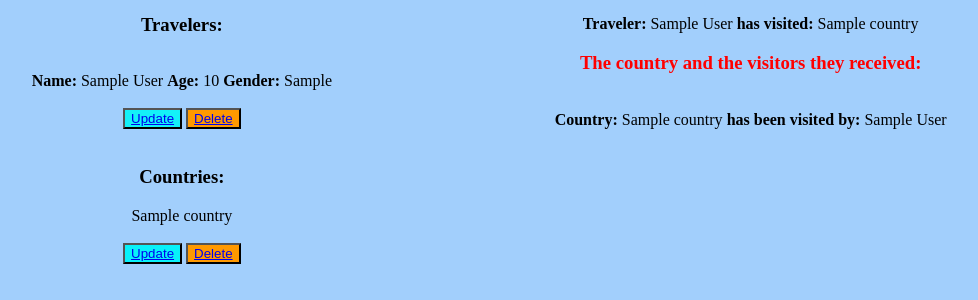
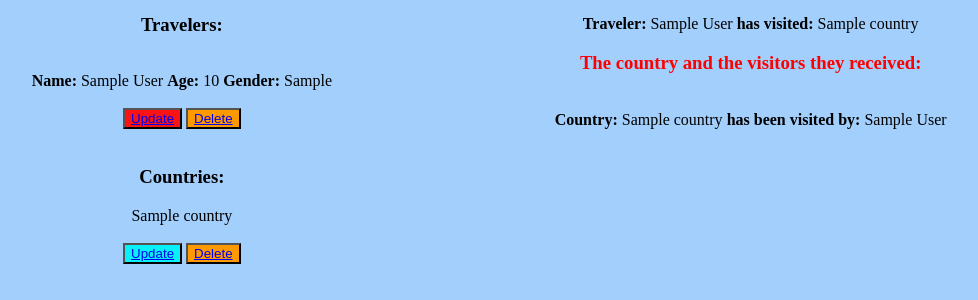
Before and after one commit to Jamalh8/Travel-app, a Flask app: page / in a window 1280 px wide. Shown: the part 196-496 px from the top of the page, without its empty margins (60-1038 px from the left). Run offline with Flask 2, Linux system fonts and the light colour scheme; tables that the repository leaves empty hold one stand-in row (values such as "Sample post").

Commit message:
testing webhook

```diff
--- a/application/templates/read.html
+++ b/application/templates/read.html
@@ -12,7 +12,7 @@
     <b>Gender:</b> {{ user.gender }}
     <br>
     <br>
-    <button style="background-color:rgb(20, 241, 248)"><span><a href="{{ url_for('updateuser', id=user.id) }}">Update</a></span></button>
+    <button style="background-color:rgb(248, 20, 20)"><span><a href="{{ url_for('updateuser', id=user.id) }}">Update</a></span></button>
     <button style="background-color:rgb(255, 153, 0)"><span><a href="{{ url_for('deleteuser', id=user.id) }}">Delete</a></span></button>
     <br>
     <br>
```
